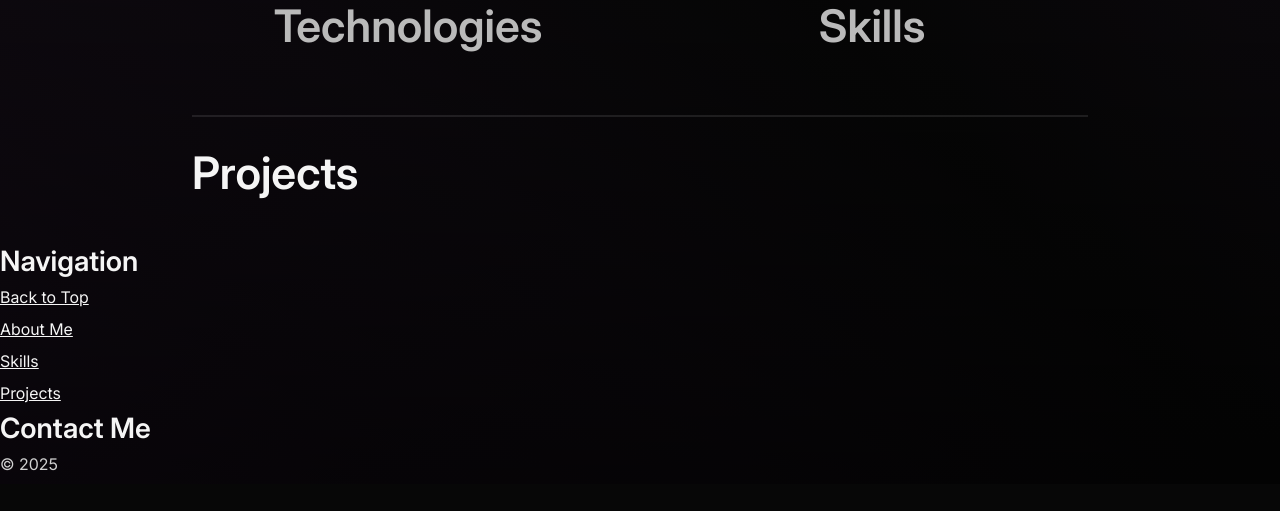
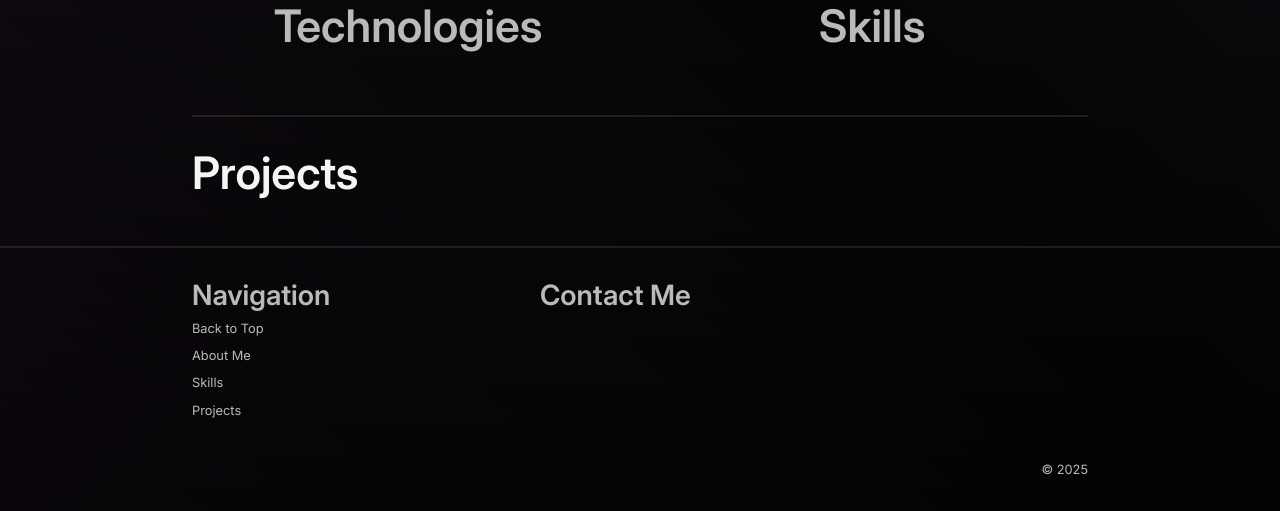
Before and after one commit to LucLor06/portfolio, a Django app: template main/templates/home.html in a window 1280 px wide. Shown: the part 841-1352 px from the top of the page. Before the commit the page ends 1312 px from the top, so only its background shows below. Run offline with Django 5.2, Linux system fonts and the light colour scheme; the template is opened without the code that fills it, so the values that code supplies are empty; style sheets or scripts are compiled from the project's sources; some libraries are stand-ins or nearby versions.

Commit message:
feat(styling): Add styling for footer

```diff
--- /dev/null
+++ b/static/styles/_footer.scss
@@ -0,0 +1,65 @@
+footer {
+    display: flex;
+    flex-direction: column;
+    gap: 2rem;
+    padding-block: var(--layout-content-gap);
+    border-top: 2px solid color-mix(in srgb, var(--color-text) 10%, transparent 90%);
+
+    &:hover {
+        --color-text-light: var(--color-text);
+    }
+
+    a, h3, p, span {
+        color: var(--color-text-light);
+    }
+
+    svg, svg path {
+        fill: var(--color-text-light);
+    }
+
+    a {
+        text-decoration: none;
+
+        &:hover {
+            color: var(--color-secondary);
+        }
+    }
+    .website-contact-small {
+        &:hover span, &:hover svg path {
+            color: var(--color-secondary);
+            fill: var(--color-secondary);
+        }
+    }
+
+    a, p, span {
+        font-size: var(--font-size-xs);
+    }
+}
+
+.footer__content {
+    margin-inline: auto;
+    width: clamp(340px, 70%, 1200px);
+    display: flex;
+    flex-flow: row wrap;
+    justify-content: space-between;
+    gap: 2rem;
+
+    & > div {
+        min-width: 200px;
+    }
+}
+
+.footer__bottom {
+    margin-inline: auto;
+    width: clamp(340px, 70%, 1200px);
+    display: flex;
+    flex-flow: row wrap;
+    justify-content: space-between;
+    gap: 2rem;
+    align-items: flex-end;
+
+    p {
+        font-size: var(--font-size-xs);
+        margin: 0;
+    }
+}
--- a/static/styles/styles.scss
+++ b/static/styles/styles.scss
@@ -9,3 +9,4 @@
 @import '_icons.scss';
 @import '_skills.scss';
 @import '_tags.scss';
+@import '_footer.scss';
```
